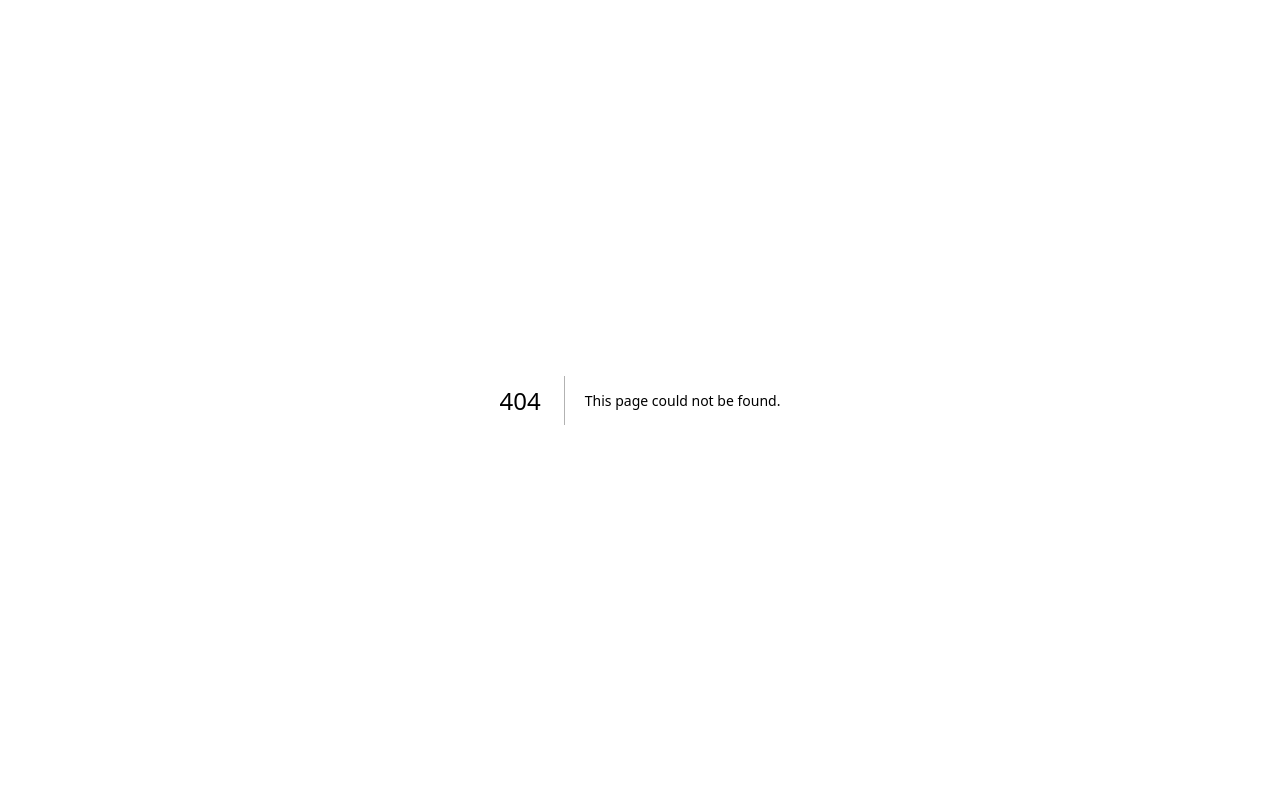
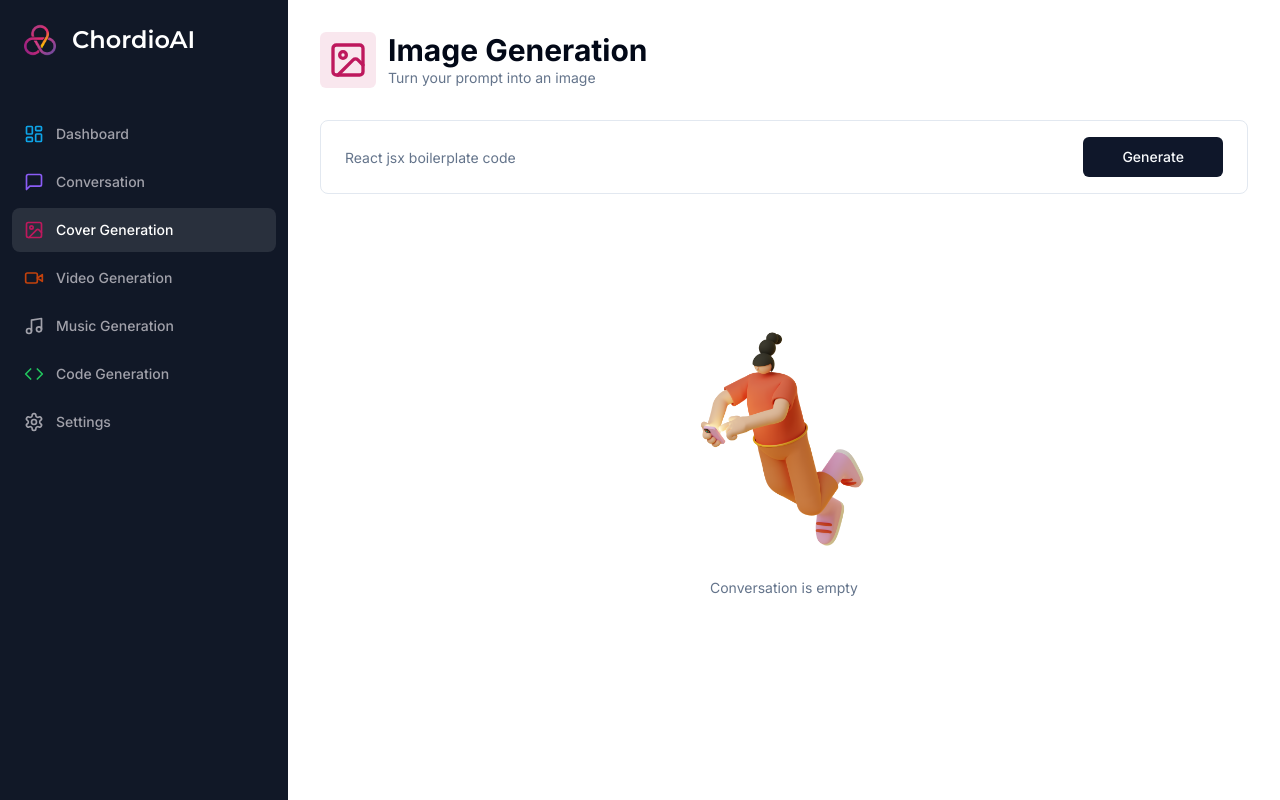
Before and after one commit to mikenjuki/ai-saas, a Next.js app: page /image in a window 1280 px wide. Before the commit this address had no page. Built offline with nearby package versions, Linux system fonts and the light colour scheme.

Commit message:
Created image route and modified it's schema

```diff
--- /dev/null
+++ b/app/(dashboard)/(routes)/image/constants.ts
@@ -0,0 +1,47 @@
+import * as z from "zod";
+
+export const formSchema = z.object({
+  prompt: z.string().min(1, {
+    message: "Photo prompt is required"
+  }),
+  amount: z.string().min(1),
+  resolution: z.string().min(1),
+});
+
+export const amountOptions = [
+  {
+    value: "1",
+    label: "1 Photo"
+  },
+  {
+    value: "2",
+    label: "2 Photos"
+  },
+  {
+    value: "3",
+    label: "3 Photos"
+  },
+  {
+    value: "4",
+    label: "4 Photos"
+  },
+  {
+    value: "5",
+    label: "5 Photos"
+  }
+];
+
+export const resolutionOptions = [
+  {
+    value: "256x256",
+    label: "256x256",
+  },
+  {
+    value: "512x512",
+    label: "512x512",
+  },
+  {
+    value: "1024x1024",
+    label: "1024x1024",
+  },
+];
--- /dev/null
+++ b/app/(dashboard)/(routes)/image/page.tsx
@@ -0,0 +1,175 @@
+"use client";
+
+import * as z from "zod";
+import { ImageIcon } from "lucide-react";
+import { useForm } from "react-hook-form";
+import { zodResolver } from "@hookform/resolvers/zod";
+import { useRouter } from "next/navigation";
+import { useState } from "react";
+import { ChatCompletionRequestMessage } from "openai";
+import axios from "axios";
+import ReactMarkdown from "react-markdown";
+
+import { formSchema } from "./constants";
+
+import Heading from "@/components/Heading";
+import { Form, FormControl, FormField, FormItem } from "@/components/ui/form";
+import { Input } from "@/components/ui/input";
+import { Button } from "@/components/ui/button";
+import Empty from "@/components/Empty";
+import Loader from "@/components/Loader";
+import { cn } from "@/lib/utils";
+import UserAvatar from "@/components/user-avatar";
+import BotAvatar from "@/components/bot-avatar";
+
+const ImagePage = () => {
+  const router = useRouter();
+  const [messages, setMessages] = useState<ChatCompletionRequestMessage[]>([]);
+
+  //initialize form from shad which uses zod & react hook form
+  const form = useForm<z.infer<typeof formSchema>>({
+    resolver: zodResolver(formSchema),
+    defaultValues: {
+      prompt: "",
+    },
+  });
+
+  const isLoading = form.formState.isSubmitting;
+
+  const onSubmit = async (values: z.infer<typeof formSchema>) => {
+    try {
+      // Create a 'userMessage' object with role "user" and content from the 'values.prompt' input property
+      const userMessage: ChatCompletionRequestMessage = {
+        role: "user",
+        content: values.prompt,
+      };
+      // Create a new array 'newMessages' by copying all the elements from 'messages' array and appending the 'userMessage'.
+      // To keep context of the chat
+      const newMessages = [...messages, userMessage];
+
+      // Send a POST request to the "/api/code" endpoint with the 'newMessages' array as the payload.
+      const response = await axios.post("/api/code", {
+        messages: newMessages,
+      });
+
+      // Update the 'messages' state by appending both 'userMessage' and the 'response.data' from the API to the current state.
+      // To be used to display the chats
+      setMessages((current) => [...current, userMessage, response.data]);
+
+      form.reset();
+    } catch (error: any) {
+      // open pro modal: TODO
+      console.log(error);
+    } finally {
+      // Regardless of whether there was an error or not, refresh the router  to update the UI
+      router.refresh();
+    }
+  };
+
+  return (
+    <div>
+      <Heading
+        title={"Image Generation"}
+        description={"Turn your prompt into an image"}
+        icon={ImageIcon}
+        iconColor="text-pink-700"
+        bgColor="bg-pink-700/10"
+      />
+
+      <div className="px-4 lg:px-8">
+        <div>
+          <Form {...form}>
+            <form
+              onSubmit={form.handleSubmit(onSubmit)}
+              className="
+                rounded-lg
+                border
+                w-full
+                p-4
+                px-3
+                md:px-6
+                focus-within:shadow-sm
+                grid
+                grid-cols-12
+                gap-2
+              "
+            >
+              <FormField
+                name="prompt"
+                render={({ field }) => (
+                  <FormItem className="col-span-12 lg:col-span-10">
+                    <FormControl className="m-0 p-0">
+                      <Input
+                        className="border-0 outline-none focus-visible:ring-0 focus-visible:ring-transparent"
+                        disabled={isLoading}
+                        placeholder="React jsx boilerplate code"
+                        {...field}
+                      />
+                    </FormControl>
+                  </FormItem>
+                )}
+              />
+
+              <Button
+                className="col-span-12 lg:col-span-2 w-full"
+                type="submit"
+                disabled={isLoading}
+                size="icon"
+              >
+                Generate
+              </Button>
+            </form>
+          </Form>
+        </div>
+
+        <div className="space-y-4 mt-4">
+          {isLoading && (
+            <div className="p-8 rounded-lg w-full flex items-center justify-center bg-muted">
+              <Loader />
+            </div>
+          )}
+
+          {messages.length === 0 && !isLoading && (
+            <div>
+              <Empty label={"Conversation is empty"} />
+            </div>
+          )}
+
+          <div className="flex flex-col-reverse gap-y-4">
+            {messages.map((message) => (
+              <div
+                key={message.content}
+                className={cn(
+                  "p-8 w-full flex items-start gap-x-8 rounded-lg",
+                  message.role === "user"
+                    ? "bg-white border border-black/10"
+                    : "bg-muted"
+                )}
+              >
+                {message.role === "user" ? <UserAvatar /> : <BotAvatar />}
+
+                <ReactMarkdown
+                  components={{
+                    pre: ({ node, ...props }) => (
+                      <div className="overflow-auto w-full my-2 bg-black/10 p-2 rounded-lg">
+                        <pre {...props} />
+                      </div>
+                    ),
+                    code: ({ node, ...props }) => (
+                      <code className="bg-black/10 rounded-lg p-1" {...props} />
+                    ),
+                  }}
+                  className="text-sm overflow-hidden leading-7"
+                >
+                  {message.content || ""}
+                </ReactMarkdown>
+              </div>
+            ))}
+          </div>
+        </div>
+      </div>
+    </div>
+  );
+};
+
+export default ImagePage;
```
